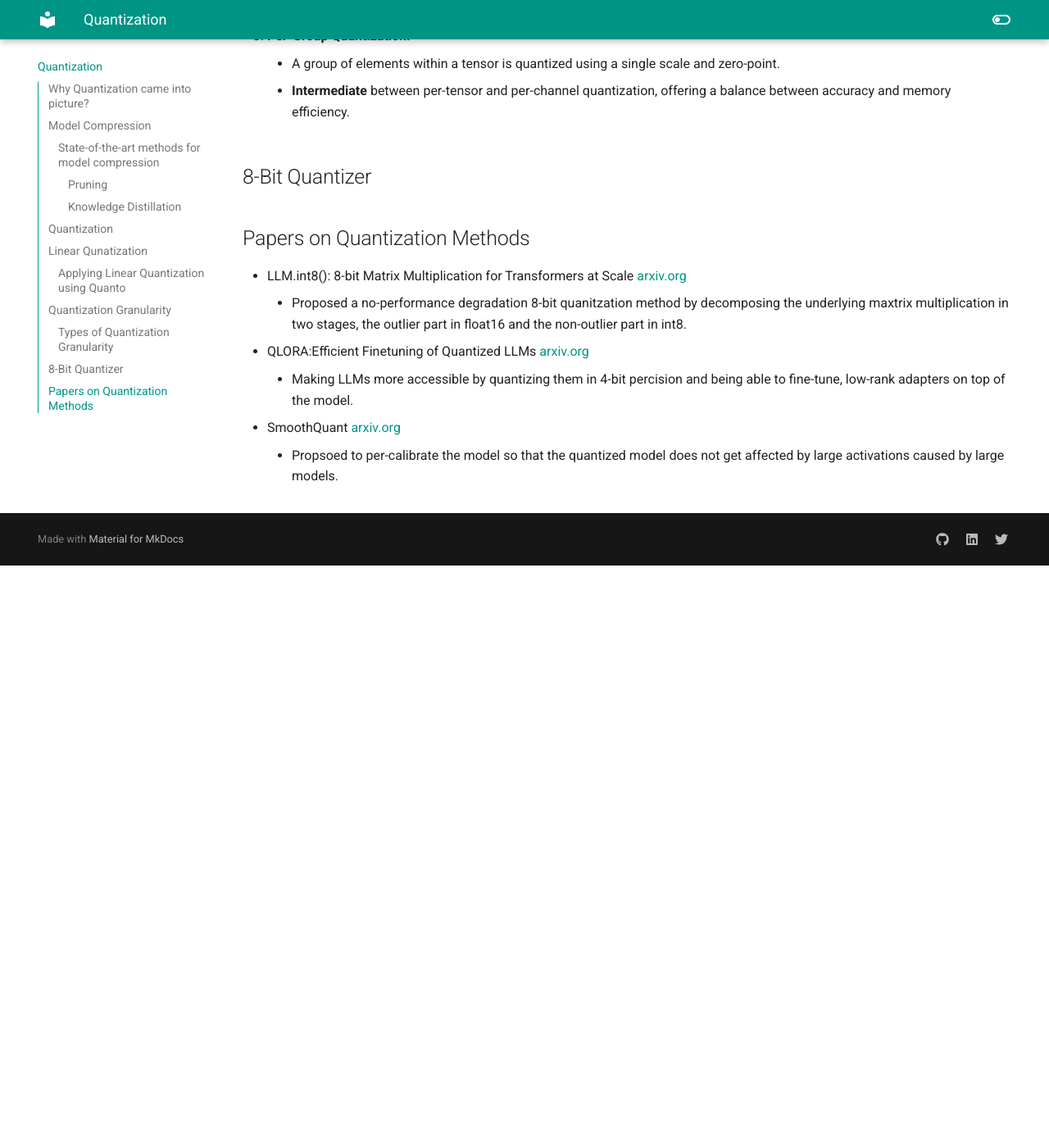
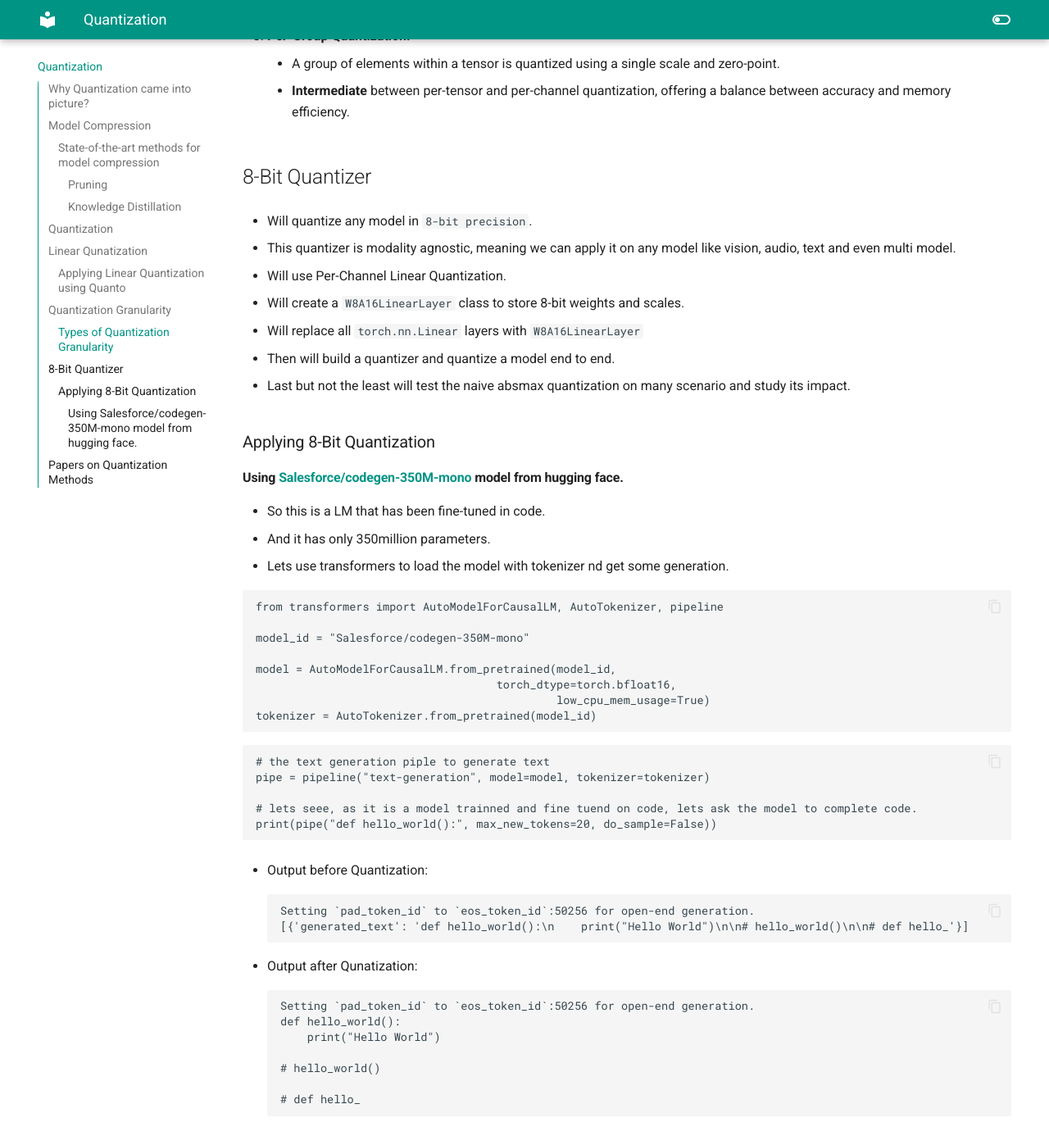
Before and after one commit to iamrajharshit/ProjectRakuten, an MkDocs documentation site: the page built from docs/Quantization.md, in a window 1280 px wide and 1400 px high, scrolled down 2130 px. Shown: the top 1386 px of the window at 82% size. Built offline with MkDocs 1.6.1 and Material for MkDocs 9.7.7, drawn with Linux system fonts in a browser that asks for light colours; before the commit the page ends 2820 px from its top, so only the background shows below that.

Commit message:
updating quantization doc

````diff
--- a/docs/Quantization.md
+++ b/docs/Quantization.md
@@ -76,6 +76,72 @@ Quantization simply consists of repesenting model weights or activations in a lo
 
 ## 8-Bit Quantizer
 
+- Will quantize any model in `8-bit precision`.
+
+- This quantizer is modality agnostic, meaning we can apply it on any model like vision, audio, text and even multi model.
+
+- Will use Per-Channel Linear Quantization.
+
+- Will create a `W8A16LinearLayer` class to store 8-bit weights and scales.
+
+- Will replace all `torch.nn.Linear` layers with `W8A16LinearLayer`
+
+- Then will build a quantizer and quantize a model end to end.
+
+- Last but not the least will test the naive absmax quantization on many scenario and study its impact.
+
+
+### Applying 8-Bit Quantization
+
+#### Using [Salesforce/codegen-350M-mono](https://huggingface.co/Salesforce/codegen-350M-mono) model from hugging face.
+
+- So this is a LM that has been fine-tuned in code.
+- And it has only 350million parameters.
+- Lets use transformers to load the model with tokenizer nd get some generation.
+
+
+```
+from transformers import AutoModelForCausalLM, AutoTokenizer, pipeline
+
+model_id = "Salesforce/codegen-350M-mono"
+
+model = AutoModelForCausalLM.from_pretrained(model_id,
+                                    torch_dtype=torch.bfloat16,
+                                             low_cpu_mem_usage=True)
+tokenizer = AutoTokenizer.from_pretrained(model_id)
+
+```
+
+```
+# the text generation piple to generate text
+pipe = pipeline("text-generation", model=model, tokenizer=tokenizer)
+
+# lets seee, as it is a model trainned and fine tuend on code, lets ask the model to complete code.
+print(pipe("def hello_world():", max_new_tokens=20, do_sample=False))
+
+```
+
+- Output before Quantization:
+```
+Setting `pad_token_id` to `eos_token_id`:50256 for open-end generation.
+[{'generated_text': 'def hello_world():\n    print("Hello World")\n\n# hello_world()\n\n# def hello_'}]
+
+```
+
+- Output after Qunatization:
+```
+Setting `pad_token_id` to `eos_token_id`:50256 for open-end generation.
+def hello_world():
+    print("Hello World")
+
+# hello_world()
+
+# def hello_
+```
+
+
+
+
 
 ## Papers on Quantization Methods
 - LLM.int8(): 8-bit Matrix Multiplication
````
